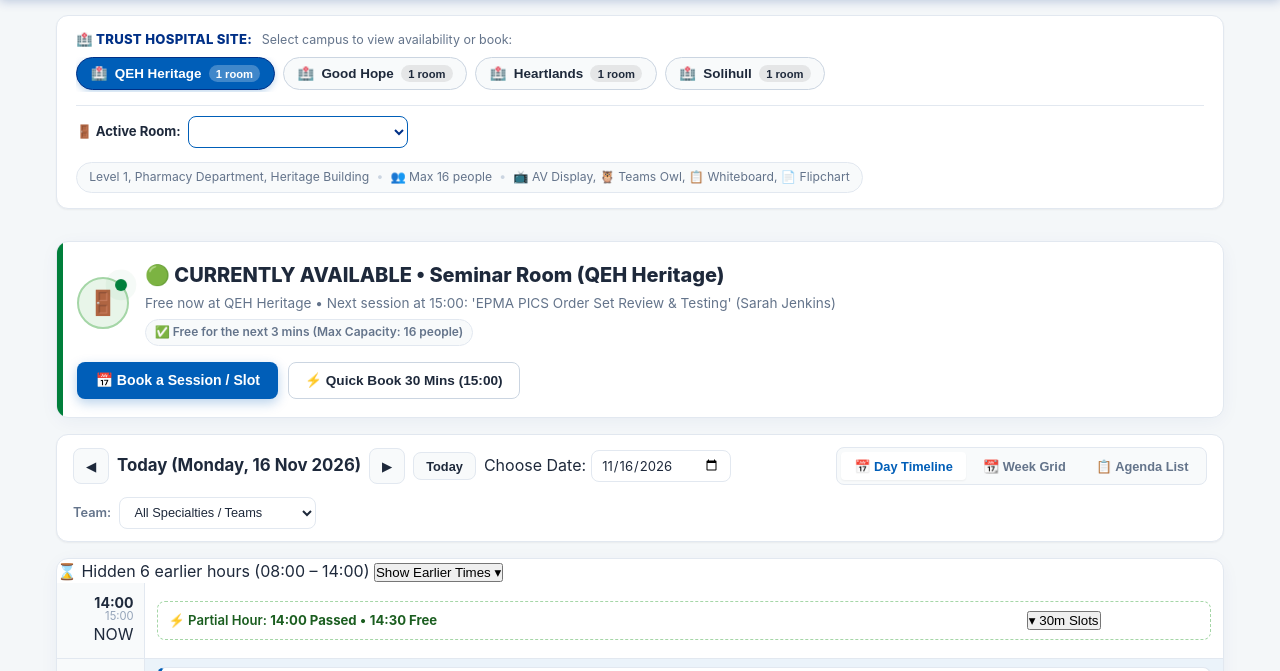
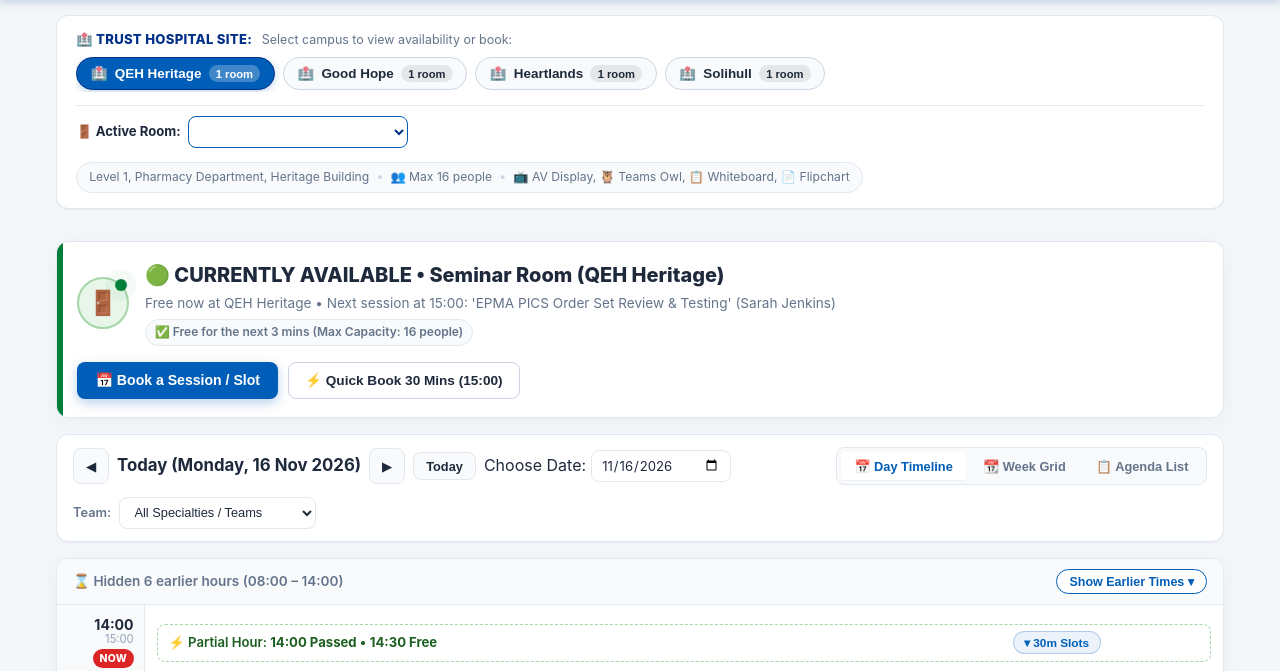
Before and after one commit to ais80/seminar-room-booking, a plain HTML site: page index.html in a window 1280 px wide. Shown: the part 66-737 px from the top of the page. Drawn offline with nearby package versions, Linux system fonts and the light colour scheme; no server answers.

Commit message:
Hourly daily view, collapsible past hours, and fix ?? emoji artifacts (v2.9)

```diff
--- a/styles.css
+++ b/styles.css
@@ -748,6 +748,78 @@ body {
 }
 .week-slot-cell.is-past:hover {
   background: var(--border-subtle);
+}
+
+/* Collapsible Past Times Bar & Hourly/Half-Hourly Expansion */
+.past-slots-toggle-bar {
+  display: flex;
+  align-items: center;
+  justify-content: space-between;
+  gap: 0.75rem;
+  padding: 0.65rem 1rem;
+  background: var(--bg-surface-subtle, #f0f4f8);
+  border-bottom: 1px solid var(--border-subtle);
+  color: var(--text-muted);
+  font-size: 0.85rem;
+  font-weight: 600;
+  cursor: pointer;
+  transition: background 0.15s ease;
+}
+.past-slots-toggle-bar:hover {
+  background: var(--border-subtle);
+}
+.past-slots-toggle-btn {
+  background: var(--bg-surface, #ffffff);
+  color: var(--nhs-blue);
+  border: 1px solid var(--nhs-blue);
+  border-radius: 999px;
+  padding: 0.25rem 0.75rem;
+  font-size: 0.78rem;
+  font-weight: 700;
+  cursor: pointer;
+  white-space: nowrap;
+}
+.hour-group-header {
+  display: flex;
+  align-items: center;
+  justify-content: space-between;
+  padding: 0.4rem 0.9rem;
+  background: var(--bg-surface-subtle, #f0f4f8);
+  border-bottom: 1px solid var(--border-subtle);
+  font-size: 0.8rem;
+  font-weight: 700;
+  color: var(--nhs-dark-blue, #003087);
+}
+.slot-row.is-half-slot {
+  background: var(--bg-surface, #ffffff);
+  border-left: 3px solid var(--nhs-blue);
+}
+.btn-expand-half-hours {
+  background: rgba(0, 94, 184, 0.08);
+  color: var(--nhs-blue);
+  border: 1px solid rgba(0, 94, 184, 0.25);
+  border-radius: 999px;
+  padding: 0.22rem 0.65rem;
+  font-size: 0.74rem;
+  font-weight: 700;
+  cursor: pointer;
+  white-space: nowrap;
+  transition: all 0.15s ease;
+}
+.btn-expand-half-hours:hover {
+  background: var(--nhs-blue);
+  color: #ffffff;
+}
+.live-hour-pill {
+  display: inline-block;
+  background: #dc2626;
+  color: #ffffff;
+  font-size: 0.65rem;
+  font-weight: 800;
+  padding: 0.1rem 0.4rem;
+  border-radius: 999px;
+  margin-top: 0.25rem;
+  letter-spacing: 0.4px;
 }
 
 /* Slot State: Booked */
```
